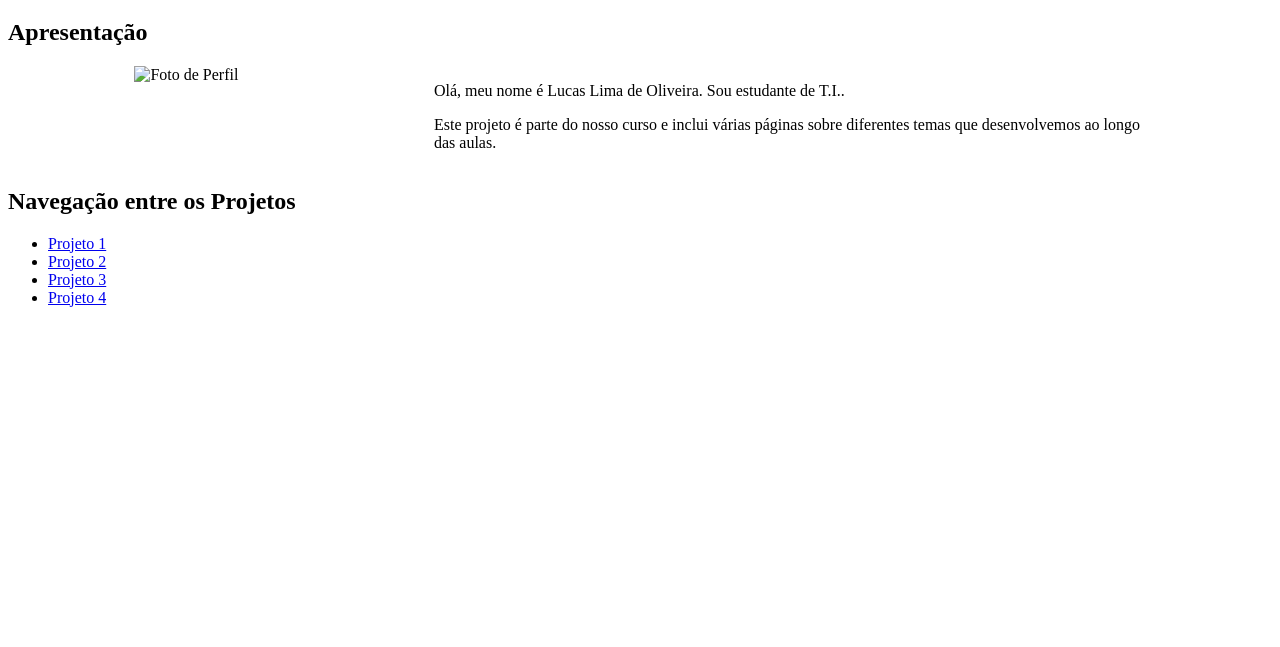
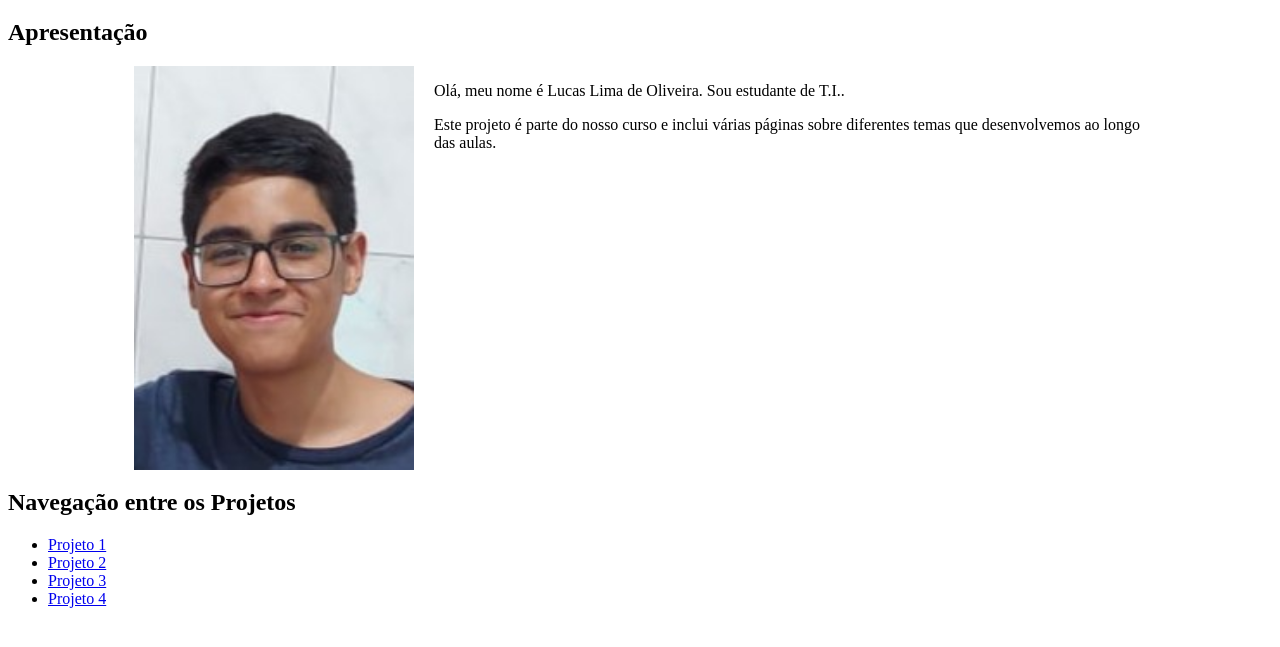
Before and after one commit to robocop223/projeto-Lucas, a plain HTML site: page index.html in a window 1280 px wide. Shown: the part 61-708 px from the top of the page. Drawn offline with Linux system fonts and the light colour scheme.

Commit message:
Update index.html

```diff
--- a/index.html
+++ b/index.html
@@ -9,7 +9,7 @@
 
     <h2>Apresentação</h2>
     <div class="container">
-        <img class="foto-perfil" src="" alt="Foto de Perfil">
+        <img class="foto-perfil" src="fotolucas.jpeg.jpeg" alt="Foto de Perfil">
         <div class="eu sou o Lucas tenho 16 anos faço informatica no segundo ano">
             <p>Olá, meu nome é Lucas Lima de Oliveira. Sou estudante de T.I..</p>
             <p>Este projeto é parte do nosso curso e inclui várias páginas sobre diferentes temas que desenvolvemos ao longo das aulas.</p>
```
